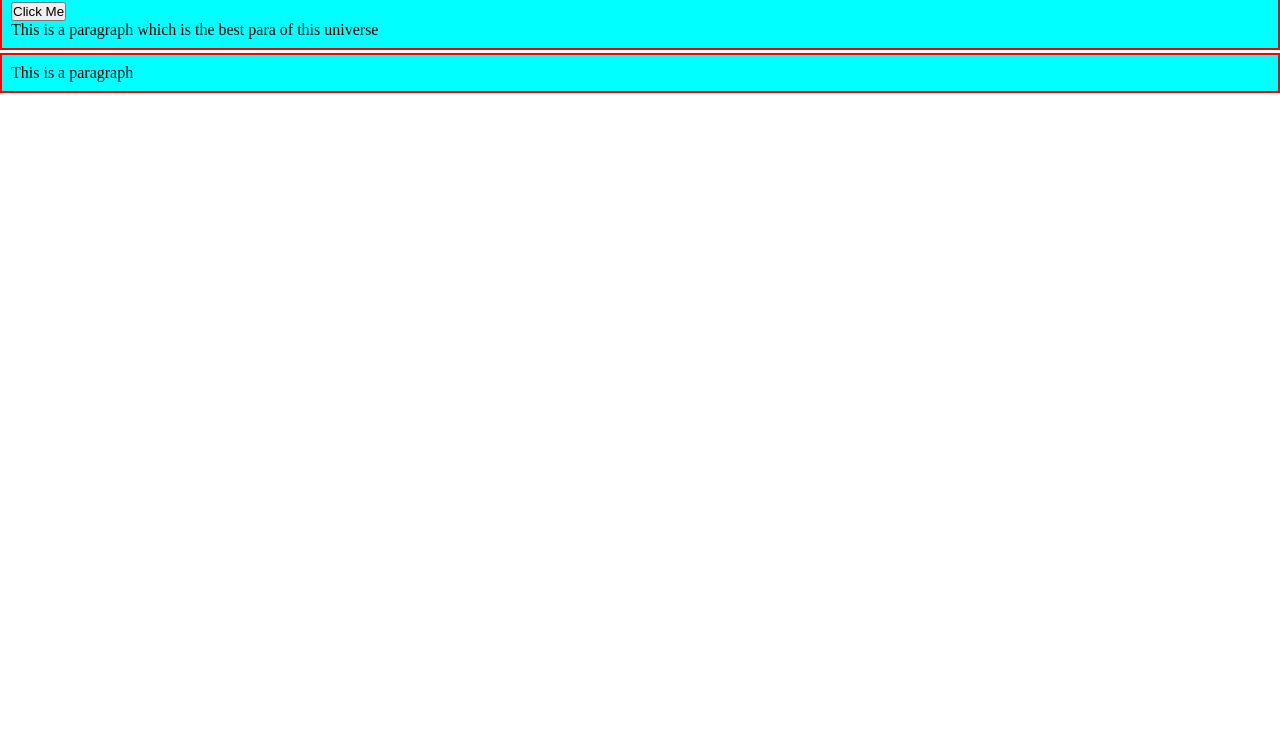
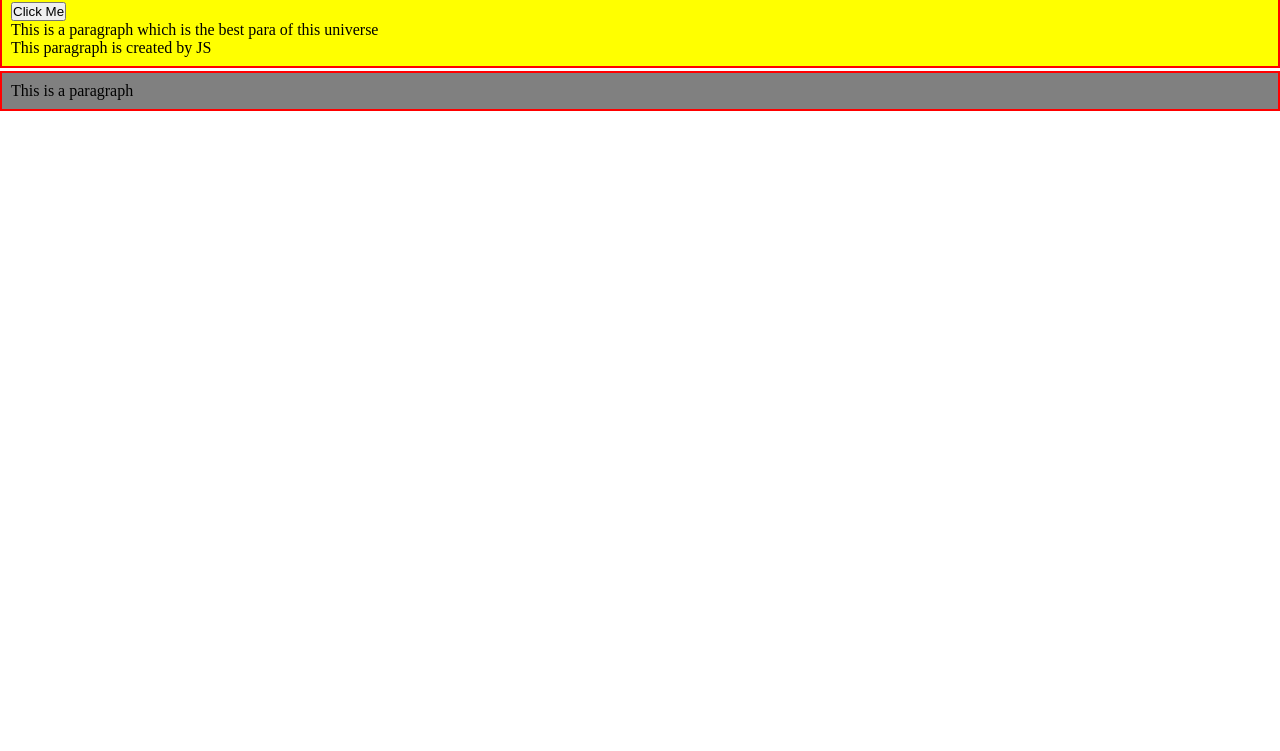
Before and after one commit to erasablexx23335/Javascript, a plain HTML site: page index.html in a window 1280 px wide. Shown: the part 49-800 px from the top of the page. Drawn offline with Linux system fonts and the light colour scheme.

Commit message:
Added some JS

```diff
--- a/index.html
+++ b/index.html
@@ -14,7 +14,7 @@
         .container {
             border: 2px solid red;
             margin: 3px 0;
-            background: cyan;
+            background: rgb(94, 78, 241);
             padding: 9px;
         }
 
@@ -129,8 +129,8 @@
 
         var arr = [1, 2, 3, 4, 5, 6, 7];
         // console.log(arr);
-        for (var i = 0; i < arr.length; i++){
-            if (i==2){
+        for (var i = 0; i < arr.length; i++) {
+            if (i == 2) {
                 break;
                 continue;
             }
@@ -161,11 +161,58 @@
         // console.log(d, myString)
 
         let myDate = new Date()
-        console.log(myDate.getTime())
-        console.log(myDate.getFullYear())
-        console.log(myDate.getDay())
-        console.log(myDate.getHours())
-        console.log(myDate.getUTCDate())
+        // console.log(myDate.getTime())
+        // console.log(myDate.getFullYear())
+        // console.log(myDate.getDay())
+        // console.log(myDate.getHours())
+        // console.log(myDate.getUTCDate())
+
+        let elem = document.getElementById('click');
+        console.log(elem);
+
+        let elemClass = document.getElementsByClassName('container')
+        console.log(elemClass)
+
+        elemClass[0].style.background = "yellow"
+        elemClass[1].style.background = "grey"
+
+        elemClass[0].classList.add("bg-primary")
+        // elemclass[0].classList.add("text-success")
+
+        tn = document.getElementsByTagName('div')
+        console.log(tn)
+        createdElement = document.createElement('p');
+        createdElement.innerText = "This paragraph is created by JS";
+        tn[0].appendChild(createdElement);
+        createdElement = document.createElement('b');
+        createdElement.innerText = "This bold is created by JS";
+        // tn[0].replaceChild(createdElement2, createdElement);
+
+        // function clicked() {
+        //     console.log("The button was clicked")
+        // }
+        // window.onload = function () {
+        //     console.log("The document was loaded")
+        // }
+
+        firstContainer.addEventListener('click', function () {
+            document.querySelectorAll('.container')[1].innerHTML = "<b> we have clicked </b>"
+            console.log('Clicked on Container')
+            // })
+            // firstContainer.addEventListener('mouseover', function () {
+            //     console.log('Mouse on Container')
+            // })
+            // firstContainer.addEventListener('mouseout', function () {
+            //     console.log('Mouse out of Container')
+        })
+
+        // Arrow functions
+        function summ(a, b){
+            return a + b;
+        }
+        summ = (a,b) =>{
+            return a + b;
+        }
 
     </script>
 </body>
```
